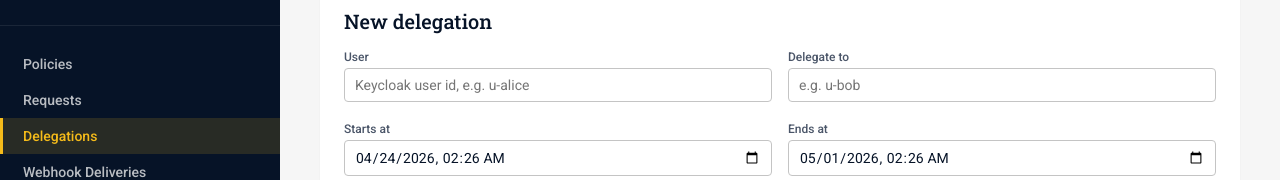
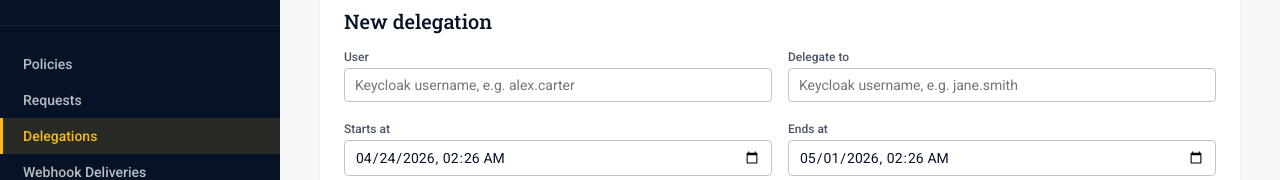
Before and after one commit to OpenG2P/awe, a React (Vite) app in the folder ui/: page /delegations in a window 1280 px wide. Shown: the part 143-323 px from the top of the page. Built offline with nearby package versions, Linux system fonts and the light colour scheme; no server answers.

Commit message:
G2P-5107 Fix: update placeholder text for Keycloak username fields in RuleEditor and DelegationsPage

```diff
--- a/ui/src/components/RuleEditor.tsx
+++ b/ui/src/components/RuleEditor.tsx
@@ -100,7 +100,7 @@ function renderValueEditor(
         <input
           value={String(rule.rule_value.user_id ?? "")}
           onChange={(e) => setField("user_id", e.target.value)}
-          placeholder="Keycloak user id, e.g. u-alice"
+          placeholder="Keycloak username, e.g. alex.carter"
         />
       );
     case "role":
--- a/ui/src/pages/DelegationsPage.tsx
+++ b/ui/src/pages/DelegationsPage.tsx
@@ -85,7 +85,7 @@ export default function DelegationsPage() {
               <input
                 value={userId}
                 onChange={(e) => setUserId(e.target.value)}
-                placeholder="Keycloak user id, e.g. u-alice"
+                placeholder="Keycloak username, e.g. alex.carter"
               />
             </label>
             <label>
@@ -93,7 +93,7 @@ export default function DelegationsPage() {
               <input
                 value={delegateTo}
                 onChange={(e) => setDelegateTo(e.target.value)}
-                placeholder="e.g. u-bob"
+                placeholder="Keycloak username, e.g. jane.smith"
               />
             </label>
           </div>
```
